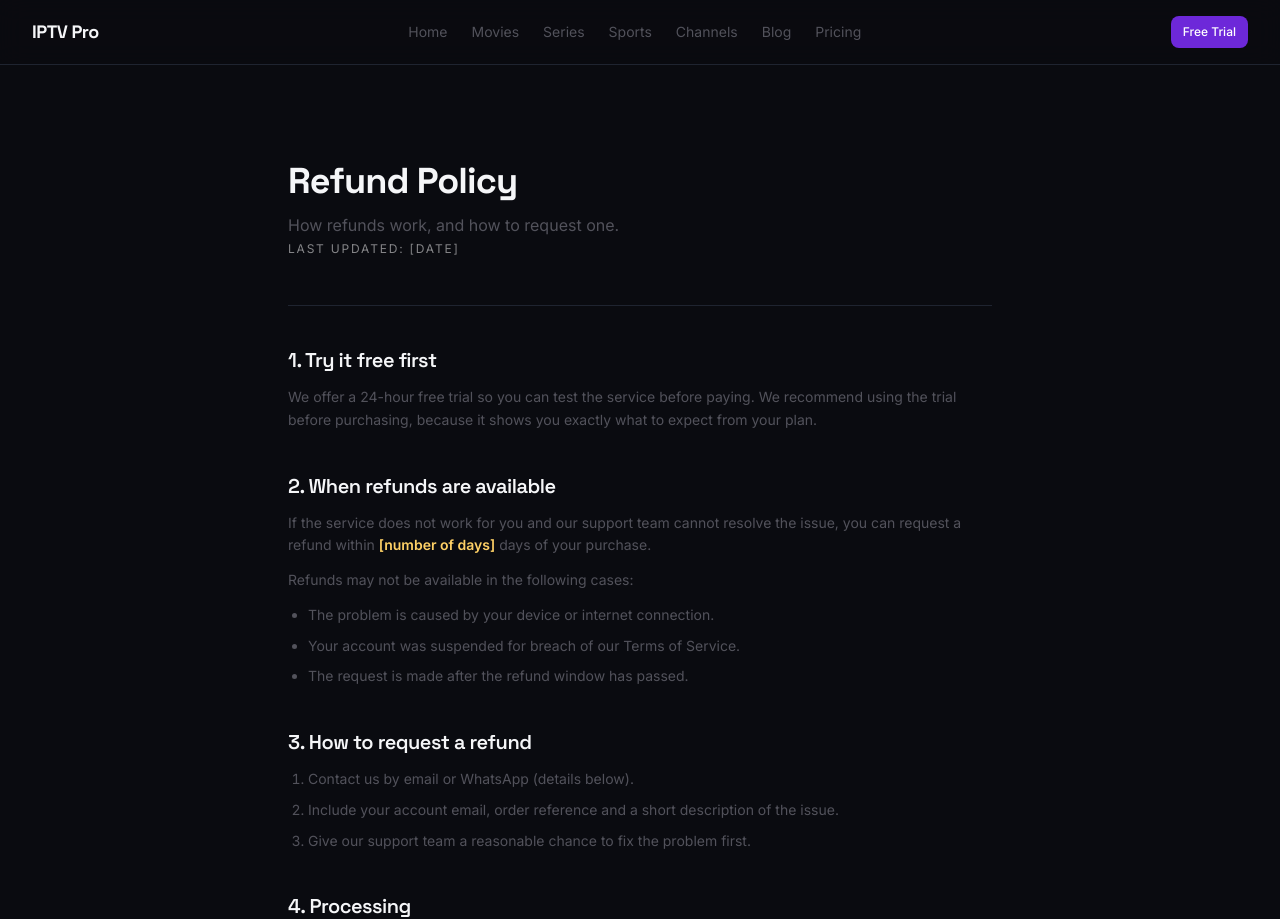
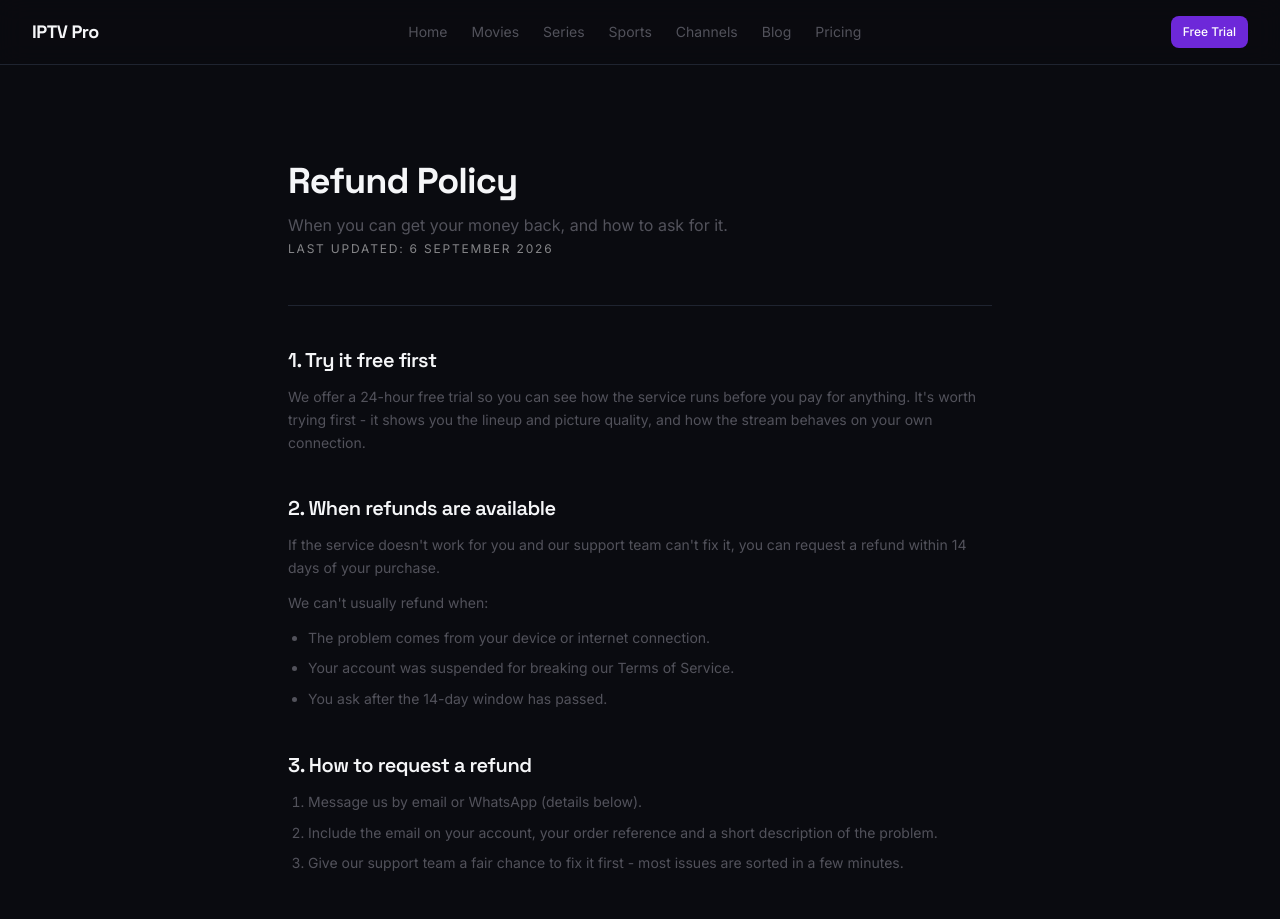
Before and after one commit to WebApp07/Iptv-pro, a Next.js app: page /refund in a window 1280 px wide. Shown: the top 919 px of the page. Built offline with nearby package versions, Linux system fonts and the light colour scheme.

Commit message:
feat: rewrite refund policy with clear terms and plain-language copy

```diff
--- a/src/app/(marketing)/refund/page.tsx
+++ b/src/app/(marketing)/refund/page.tsx
@@ -2,66 +2,66 @@ import type { Metadata } from "next";
 import {
   LegalPage,
   LegalSection,
-  Placeholder,
   LegalContactLine,
 } from "@/components/legal-page";
 import { siteConfig } from "@/config/site";
 
 export const metadata: Metadata = {
   title: "Refund Policy",
-  description: `When and how you can request a refund for ${siteConfig.name}.`,
+  description: `When you can get your money back for ${siteConfig.name}, and how to ask for it.`,
 };
 
 export default function RefundPage() {
   return (
     <LegalPage
       title="Refund Policy"
-      description="How refunds work, and how to request one."
-      updated="[DATE]"
+      description="When you can get your money back, and how to ask for it."
+      updated="6 September 2026"
     >
       <LegalSection title="1. Try it free first">
         <p>
-          We offer a 24-hour free trial so you can test the service before
-          paying. We recommend using the trial before purchasing, because it
-          shows you exactly what to expect from your plan.
+          We offer a 24-hour free trial so you can see how the service runs
+          before you pay for anything. It&apos;s worth trying first - it shows
+          you the lineup and picture quality, and how the stream behaves on
+          your own connection.
         </p>
       </LegalSection>
 
       <LegalSection title="2. When refunds are available">
         <p>
-          If the service does not work for you and our support team cannot
-          resolve the issue, you can request a refund within{" "}
-          <Placeholder>number of days</Placeholder> days of your purchase.
+          If the service doesn&apos;t work for you and our support team
+          can&apos;t fix it, you can request a refund within 14 days of your
+          purchase.
         </p>
-        <p>Refunds may not be available in the following cases:</p>
+        <p>We can&apos;t usually refund when:</p>
         <ul className="list-disc space-y-2 pl-5">
-          <li>The problem is caused by your device or internet connection.</li>
-          <li>Your account was suspended for breach of our Terms of Service.</li>
+          <li>The problem comes from your device or internet connection.</li>
           <li>
-            The request is made after the refund window has passed.
+            Your account was suspended for breaking our Terms of Service.
           </li>
+          <li>You ask after the 14-day window has passed.</li>
         </ul>
       </LegalSection>
 
       <LegalSection title="3. How to request a refund">
         <ol className="list-decimal space-y-2 pl-5">
-          <li>Contact us by email or WhatsApp (details below).</li>
+          <li>Message us by email or WhatsApp (details below).</li>
           <li>
-            Include your account email, order reference and a short
-            description of the issue.
+            Include the email on your account, your order reference and a
+            short description of the problem.
           </li>
           <li>
-            Give our support team a reasonable chance to fix the problem
-            first.
+            Give our support team a fair chance to fix it first - most issues
+            are sorted in a few minutes.
           </li>
         </ol>
       </LegalSection>
 
       <LegalSection title="4. Processing">
         <p>
-          Approved refunds are returned to the original payment method within{" "}
-          <Placeholder>number of business days</Placeholder> business days.
-          Your bank or card provider may take extra time to post the amount.
+          Approved refunds go back to the original payment method within 5
+          business days. Your bank or card provider may take a few extra days
+          to show the money.
         </p>
       </LegalSection>
 
```
